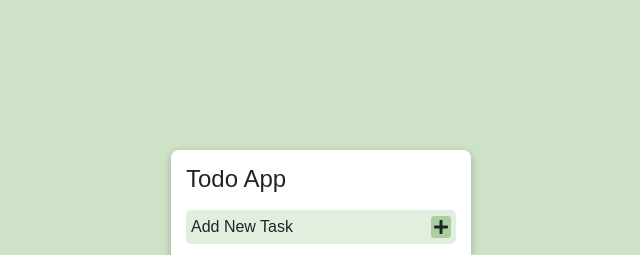
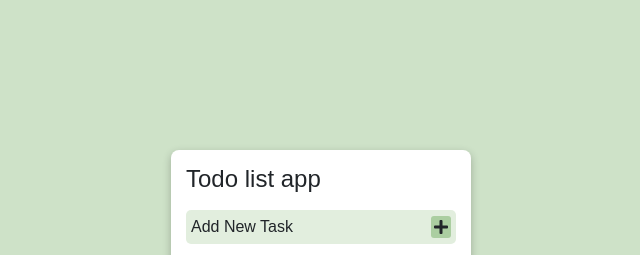
Before and after one commit to LuisFJojoa/todo-app-js, a plain HTML site: page index.html in a window 1280 px wide. Shown: the top 255 px of the page, 319-959 px from the left. Drawn offline with nearby package versions, Linux system fonts and the light colour scheme.

Commit message:
Title change

```diff
--- a/index.html
+++ b/index.html
@@ -17,11 +17,11 @@
     <meta charset="UTF-8" />
     <meta http-equiv="X-UA-Compatible" content="IE=edge" />
     <meta name="viewport" content="width=device-width, initial-scale=1.0" />
-    <title>Document</title>
+    <title>Todo list app</title>
   </head>
   <body>
     <div class="app">
-      <h4 class="mb-3">Todo App</h4>
+      <h4 class="mb-3">Todo list app</h4>
 
       <div id="addNew" data-bs-toggle="modal" data-bs-target="#form">
         <span>Add New Task</span>
```
